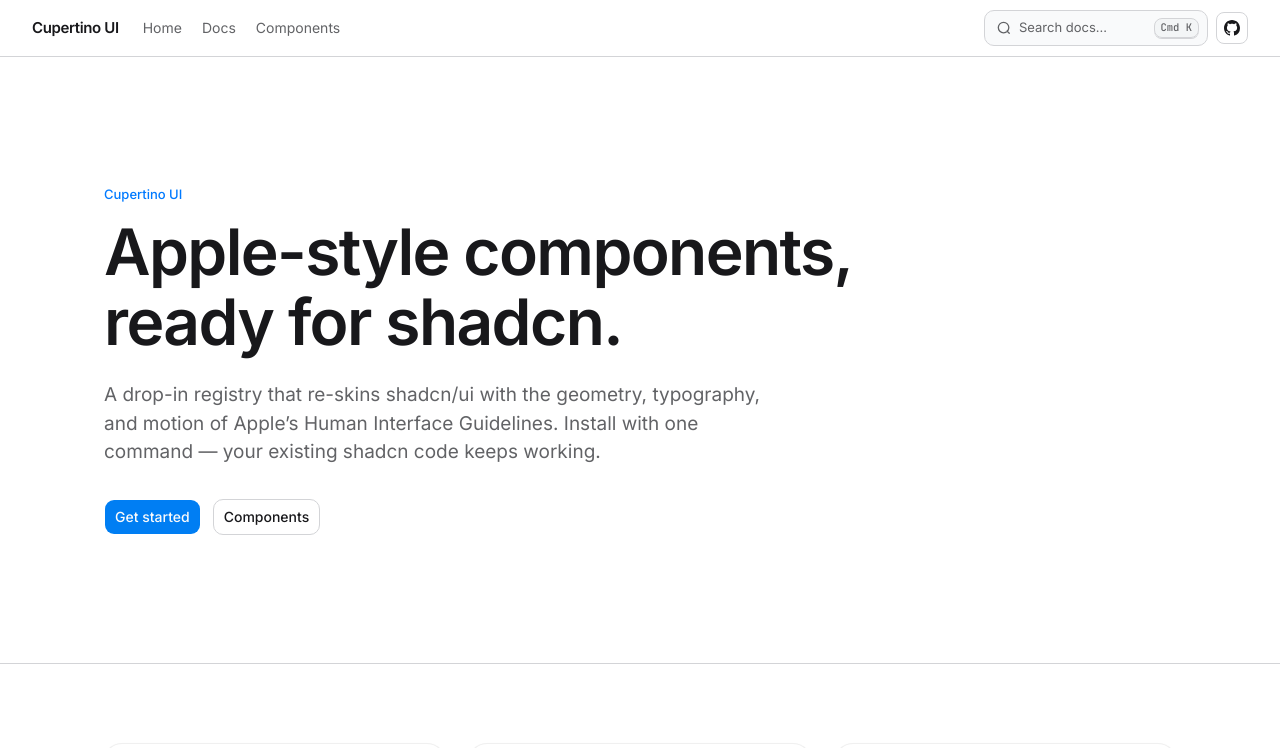
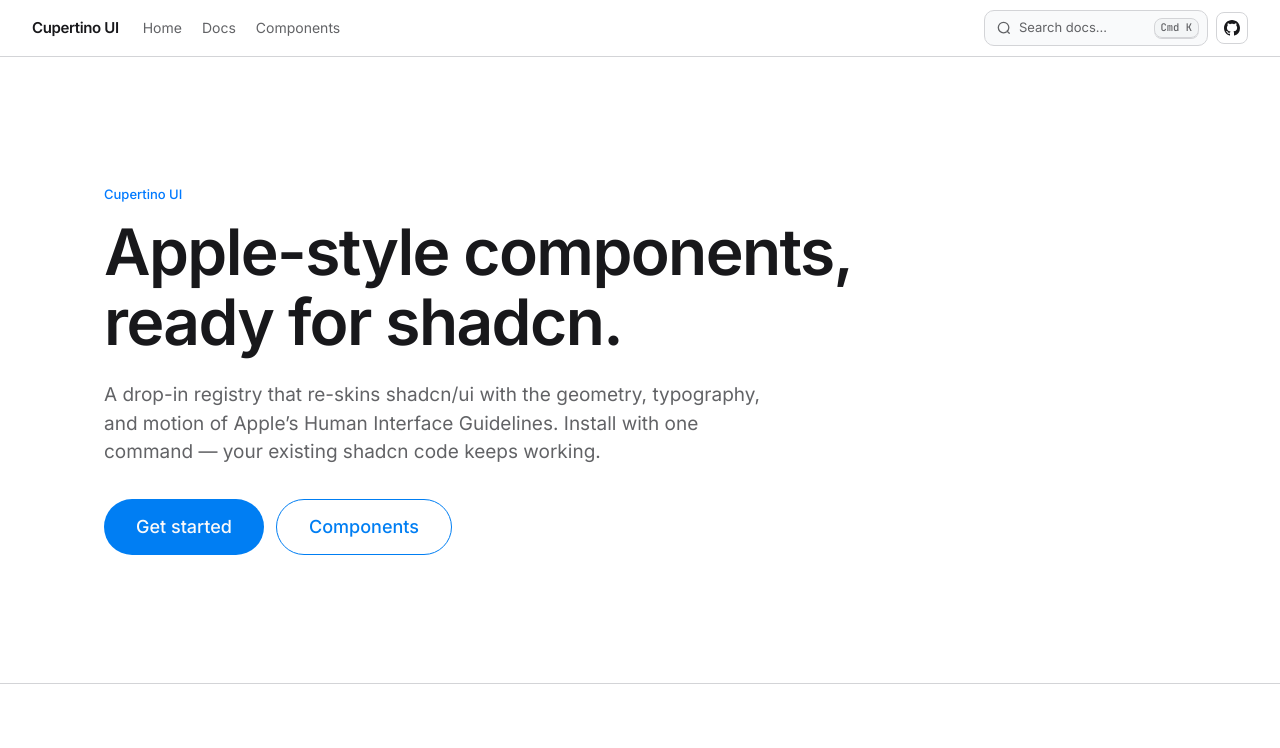
Before and after one commit to cupertino-ui/cupertino, a Next.js app: page / in a window 1280 px wide. Shown: the top 748 px of the page. Built offline with nearby package versions, Linux system fonts and the light colour scheme.

Commit message:
fix: miss update

```diff
--- a/components/ui/button.tsx
+++ b/components/ui/button.tsx
@@ -5,33 +5,27 @@
 import { cn } from "@/lib/utils"
 
 const buttonVariants = cva(
-  "group/button inline-flex shrink-0 items-center justify-center rounded-lg border border-transparent bg-clip-padding text-sm font-medium whitespace-nowrap transition-all outline-none select-none focus-visible:border-ring focus-visible:ring-3 focus-visible:ring-ring/50 active:not-aria-[haspopup]:translate-y-px disabled:pointer-events-none disabled:opacity-50 aria-invalid:border-destructive aria-invalid:ring-3 aria-invalid:ring-destructive/20 dark:aria-invalid:border-destructive/50 dark:aria-invalid:ring-destructive/40 [&_svg]:pointer-events-none [&_svg]:shrink-0 [&_svg:not([class*='size-'])]:size-4",
+  "group/button inline-flex shrink-0 items-center justify-center rounded-full font-medium whitespace-nowrap transition-all duration-200 ease-out outline-none select-none focus-visible:ring-3 focus-visible:ring-ring/50 active:scale-95 disabled:pointer-events-none disabled:opacity-50 aria-invalid:ring-3 aria-invalid:ring-destructive/30 [&_svg]:pointer-events-none [&_svg]:shrink-0 [&_svg:not([class*='size-'])]:size-4",
   {
     variants: {
       variant: {
-        default: "bg-primary text-primary-foreground [a]:hover:bg-primary/80",
+        default: "bg-primary text-primary-foreground hover:bg-primary/90",
         outline:
-          "border-border bg-background hover:bg-muted hover:text-foreground aria-expanded:bg-muted aria-expanded:text-foreground dark:border-input dark:bg-input/30 dark:hover:bg-input/50",
+          "border border-primary bg-transparent text-primary hover:bg-primary/10",
         secondary:
-          "bg-secondary text-secondary-foreground hover:bg-secondary/80 aria-expanded:bg-secondary aria-expanded:text-secondary-foreground",
-        ghost:
-          "hover:bg-muted hover:text-foreground aria-expanded:bg-muted aria-expanded:text-foreground dark:hover:bg-muted/50",
+          "bg-secondary text-secondary-foreground hover:bg-secondary/80",
+        ghost: "rounded-lg bg-transparent text-foreground hover:bg-muted",
         destructive:
-          "bg-destructive/10 text-destructive hover:bg-destructive/20 focus-visible:border-destructive/40 focus-visible:ring-destructive/20 dark:bg-destructive/20 dark:hover:bg-destructive/30 dark:focus-visible:ring-destructive/40",
-        link: "text-primary underline-offset-4 hover:underline",
+          "bg-destructive text-white hover:bg-destructive/90",
+        link: "rounded-none text-primary underline-offset-4 hover:underline active:scale-100",
       },
       size: {
-        default:
-          "h-8 gap-1.5 px-2.5 has-data-[icon=inline-end]:pr-2 has-data-[icon=inline-start]:pl-2",
-        xs: "h-6 gap-1 rounded-[min(var(--radius-md),10px)] px-2 text-xs in-data-[slot=button-group]:rounded-lg has-data-[icon=inline-end]:pr-1.5 has-data-[icon=inline-start]:pl-1.5 [&_svg:not([class*='size-'])]:size-3",
-        sm: "h-7 gap-1 rounded-[min(var(--radius-md),12px)] px-2.5 text-[0.8rem] in-data-[slot=button-group]:rounded-lg has-data-[icon=inline-end]:pr-1.5 has-data-[icon=inline-start]:pl-1.5 [&_svg:not([class*='size-'])]:size-3.5",
-        lg: "h-9 gap-1.5 px-2.5 has-data-[icon=inline-end]:pr-2 has-data-[icon=inline-start]:pl-2",
-        icon: "size-8",
-        "icon-xs":
-          "size-6 rounded-[min(var(--radius-md),10px)] in-data-[slot=button-group]:rounded-lg [&_svg:not([class*='size-'])]:size-3",
-        "icon-sm":
-          "size-7 rounded-[min(var(--radius-md),12px)] in-data-[slot=button-group]:rounded-lg",
-        "icon-lg": "size-9",
+        default: "h-11 px-6 text-base",
+        sm: "h-8 px-4 text-sm",
+        lg: "h-14 px-8 text-lg",
+        icon: "size-11",
+        "icon-sm": "size-8",
+        "icon-lg": "size-14",
       },
     },
     defaultVariants: {
```
